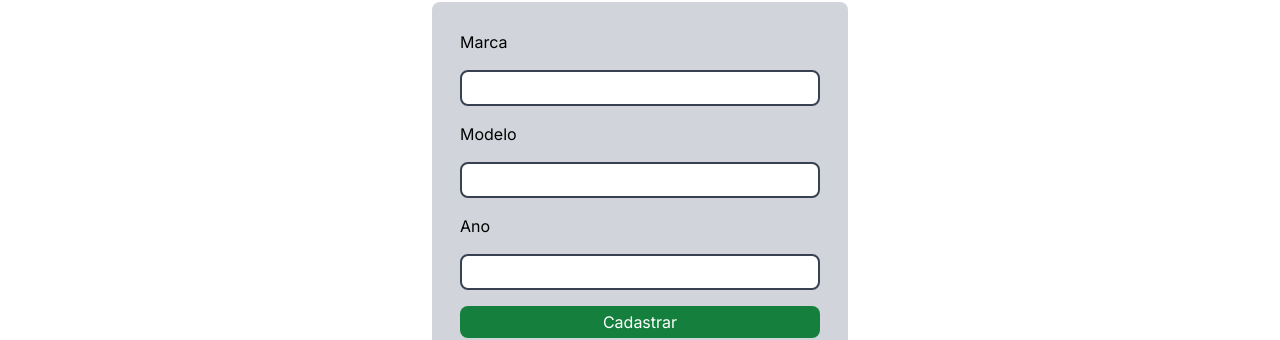
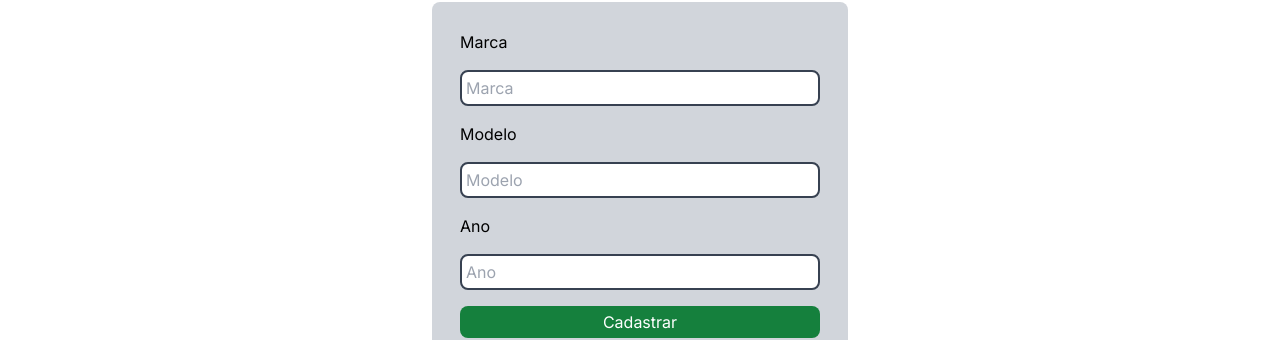
Before and after one commit to yraffic02/clean_architecture_nextjs, a Next.js app: page /novo-carro in a window 1280 px wide. Shown: the part 128-468 px from the top of the page. Built offline with nearby package versions, Linux system fonts and the light colour scheme; no server answers; what inversify would draw is missing.

Commit message:
chore: adicionado placeholder para fazer os testes de registro

```diff
--- a/src/app/novo-carro/components/Form/index.tsx
+++ b/src/app/novo-carro/components/Form/index.tsx
@@ -11,17 +11,17 @@ export const FormCars = () => {
       onSubmit={handleSubmit(onSubmit)}
     >
       <Label labelHtmlFor="brand">Marca</Label>
-      <Input id="brand" {...register("brand")} />
+      <Input id="brand" placeholder="Marca" {...register("brand")} />
       {errors.brand && (
         <span className="text-red-600 text-xs">{errors.brand?.message}</span>
       )}
       <Label labelHtmlFor="model">Modelo</Label>
-      <Input id="model" {...register("model")} />
+      <Input id="model" placeholder="Modelo" {...register("model")} />
       {errors.brand && (
         <span className="text-red-600 text-xs">{errors.model?.message}</span>
       )}
       <Label labelHtmlFor="year">Ano</Label>
-      <Input id="year" {...register("year")} />
+      <Input id="year" placeholder="Ano" {...register("year")} />
       {errors.year && (
         <span className="text-red-600 text-xs">{errors.year?.message}</span>
       )}
```
